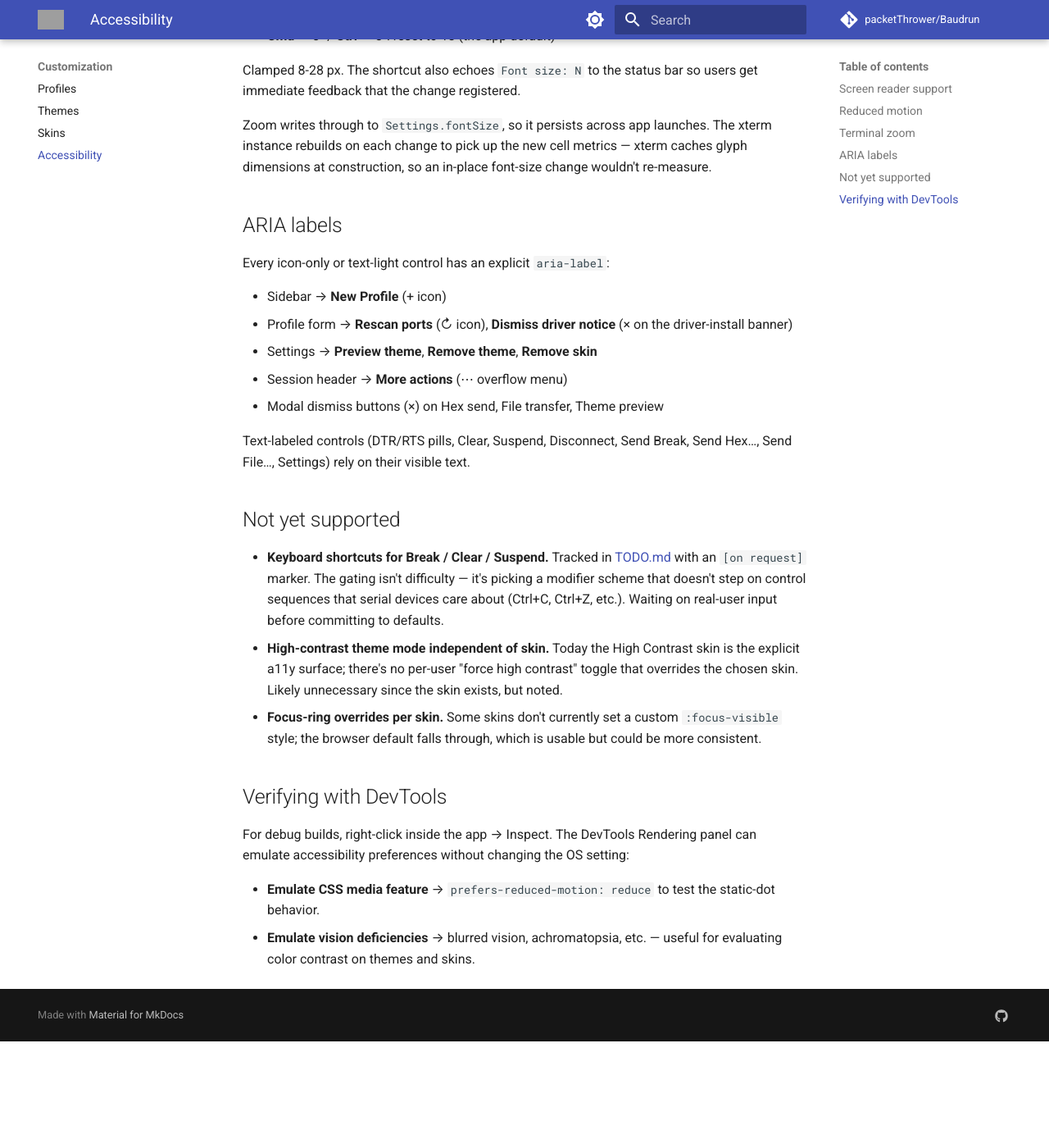
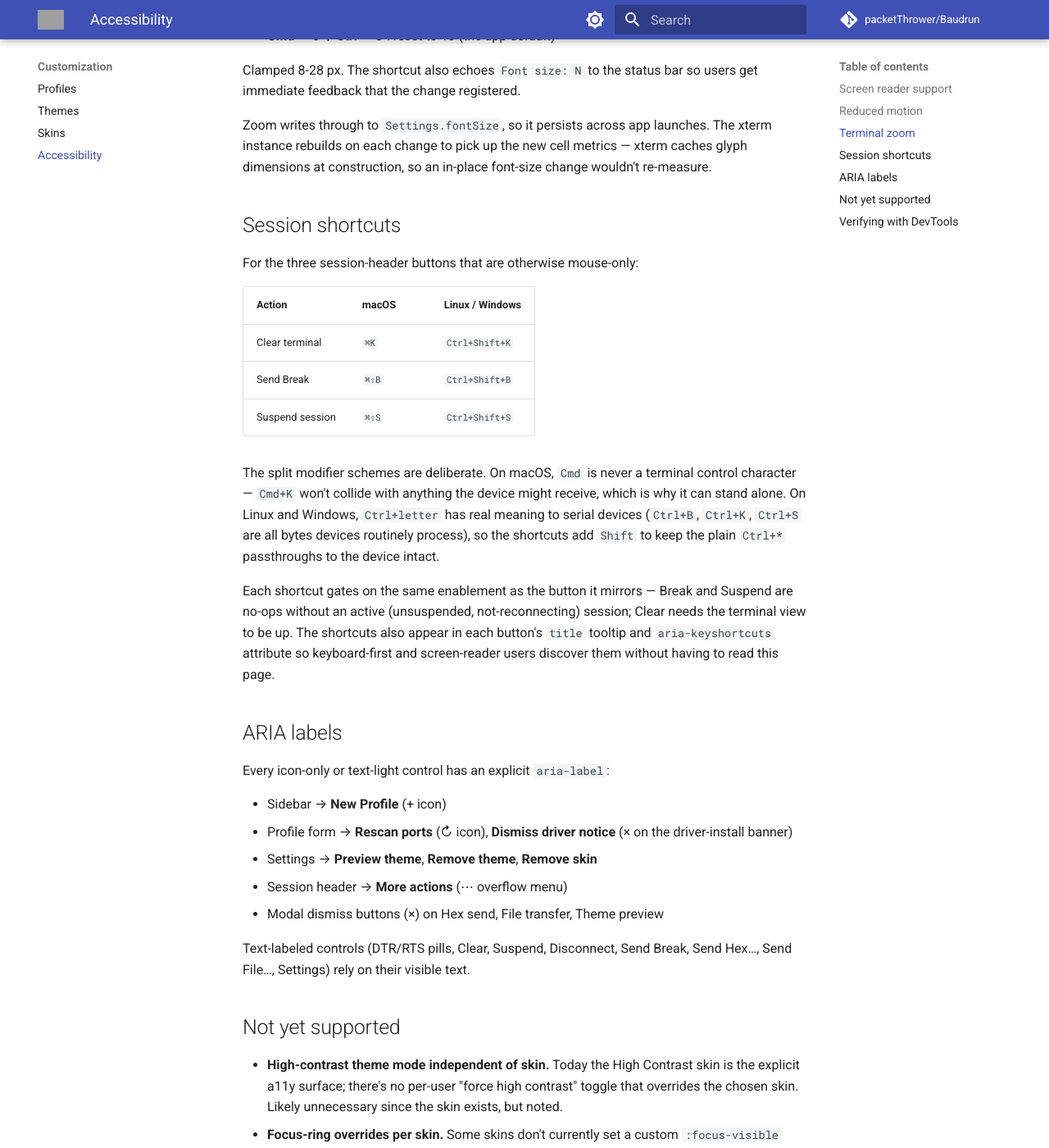
Before and after one commit to packetThrower/Baudrun, an MkDocs documentation site: the page built from docs/ACCESSIBILITY.md, in a window 1280 px wide and 1400 px high, scrolled down 1524 px. Shown: the whole window at 82% size. Built offline with MkDocs 1.6.1 and Material for MkDocs 9.7.7, drawn with Linux system fonts in a browser that asks for light colours; comment, search, counter and statistics services are not loaded; before the commit the page ends 2794 px from its top, so only the background shows below that; grey boxes are pictures that could not be loaded.

Commit message:
Keyboard shortcuts for Clear / Send Break / Suspend
Scheme:
  macOS        - Cmd+K        Clear
               - Cmd+Shift+B  Send Break
               - Cmd+Shift+S  Suspend
  Linux/Win    - Ctrl+Shift+K Clear
               - Ctrl+Shift+B Send Break
               - Ctrl+Shift+S Suspend

Split-scheme rationale: on macOS, Cmd is never a terminal control
character so plain Cmd+K won't collide with anything serial
devices care about (which is also why Terminal.app and iTerm2
both use Cmd+K for the same action). On Linux/Windows, plain
Ctrl+letter has real device meaning — Ctrl+S is XOFF, Ctrl+K is
VT (0x0B), Ctrl+B is STX (0x02) — users on those platforms
routinely send those to a device as control bytes. Adding Shift
keeps those passthroughs intact while carving out a dedicated UI
modifier layer.

Each shortcut gates on the same enablement as its button, so
firing from a state where the button would be disabled is a
no-op: Break needs isConnected && !suspended && !isReconnecting,
Suspend needs isConnected && !suspended && viewingTerminal, and
Clear needs viewingTerminal + an attached terminalRef.

Discoverability: each button's title tooltip and
aria-keyshortcuts attribute now announce the binding for the
user's platform, so keyboard-first and screen-reader users find
them without having to read the docs.

TODO's "[on request]" marker flipped to done; ACCESSIBILITY.md
gains a Session Shortcuts section and drops the matching "not
yet supported" entry.

Co-Authored-By: Claude Opus 4.7 (1M context) <noreply@anthropic.com>

```diff
--- a/docs/ACCESSIBILITY.md
+++ b/docs/ACCESSIBILITY.md
@@ -69,6 +69,32 @@ app launches. The xterm instance rebuilds on each change to pick
 up the new cell metrics — xterm caches glyph dimensions at
 construction, so an in-place font-size change wouldn't re-measure.
 
+## Session shortcuts
+
+For the three session-header buttons that are otherwise mouse-only:
+
+| Action | macOS | Linux / Windows |
+|---|---|---|
+| Clear terminal | `⌘K` | `Ctrl+Shift+K` |
+| Send Break | `⌘⇧B` | `Ctrl+Shift+B` |
+| Suspend session | `⌘⇧S` | `Ctrl+Shift+S` |
+
+The split modifier schemes are deliberate. On macOS, `Cmd` is never
+a terminal control character — `Cmd+K` won't collide with anything
+the device might receive, which is why it can stand alone. On
+Linux and Windows, `Ctrl+letter` has real meaning to serial devices
+(`Ctrl+B`, `Ctrl+K`, `Ctrl+S` are all bytes devices routinely
+process), so the shortcuts add `Shift` to keep the plain `Ctrl+*`
+passthroughs to the device intact.
+
+Each shortcut gates on the same enablement as the button it
+mirrors — Break and Suspend are no-ops without an active
+(unsuspended, not-reconnecting) session; Clear needs the terminal
+view to be up. The shortcuts also appear in each button's
+`title` tooltip and `aria-keyshortcuts` attribute so
+keyboard-first and screen-reader users discover them without
+having to read this page.
+
 ## ARIA labels
 
 Every icon-only or text-light control has an explicit `aria-label`:
@@ -86,12 +112,6 @@ text.
 
 ## Not yet supported
 
-- **Keyboard shortcuts for Break / Clear / Suspend.** Tracked in
-  [TODO.md](https://github.com/packetThrower/Baudrun/blob/main/TODO.md) with an `[on request]` marker. The gating
-  isn't difficulty — it's picking a modifier scheme that doesn't
-  step on control sequences that serial devices care about (Ctrl+C,
-  Ctrl+Z, etc.). Waiting on real-user input before committing to
-  defaults.
 - **High-contrast theme mode independent of skin.** Today the
   High Contrast skin is the explicit a11y surface; there's no
   per-user "force high contrast" toggle that overrides the chosen
```
Also changed, not shown: TODO.md (+12 -7 lines), frontend/src/App.svelte (+85 -4 lines).
